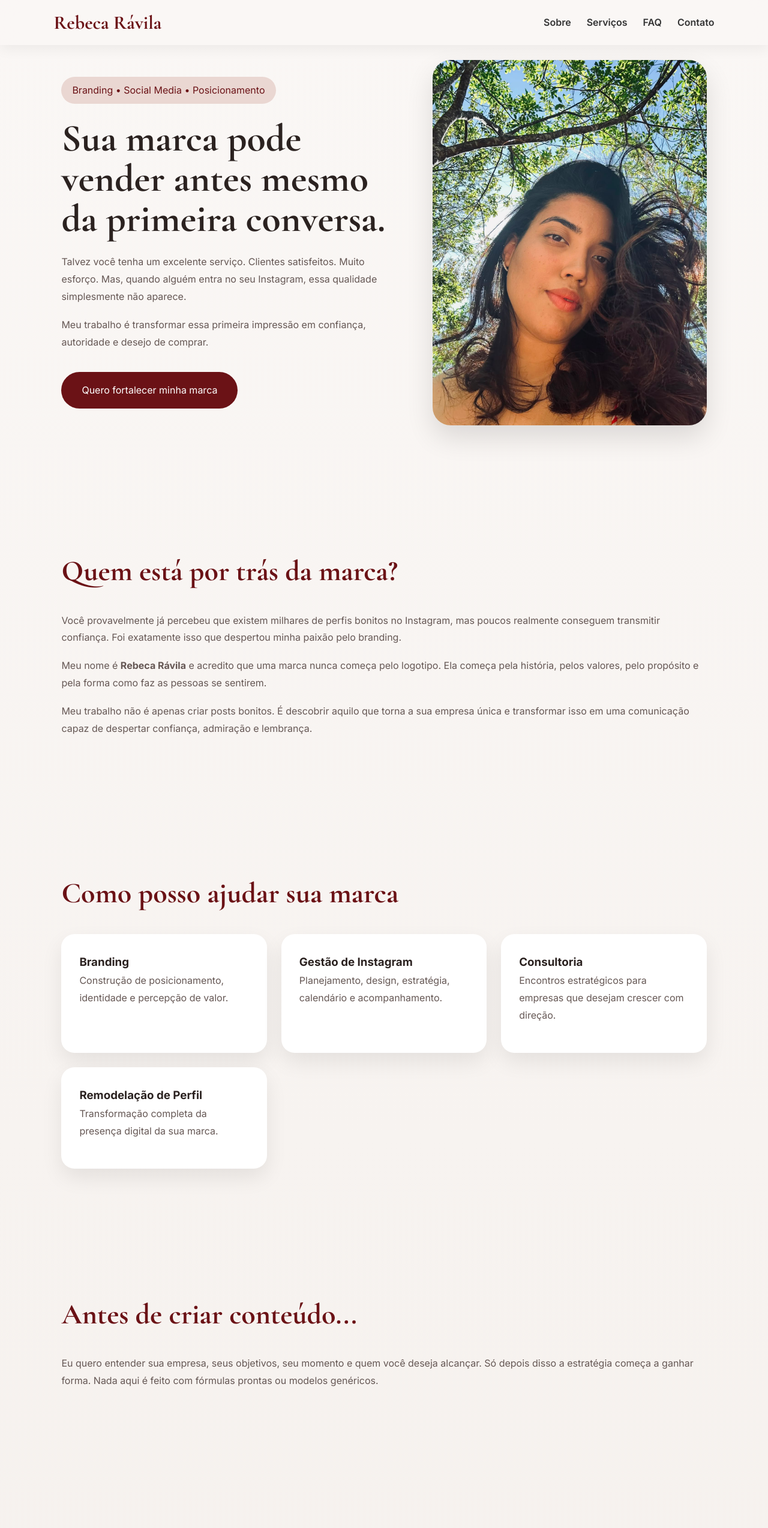
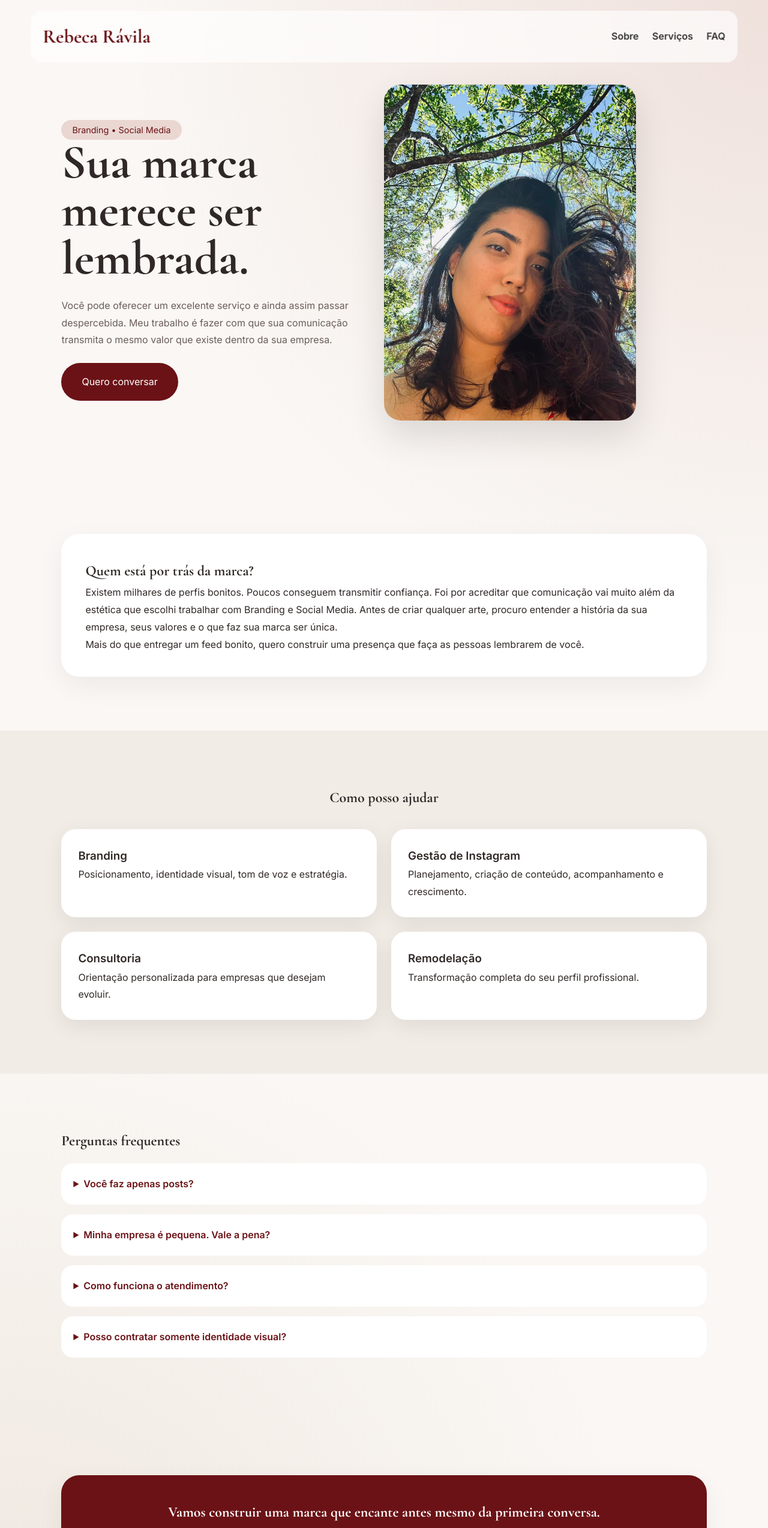
Before and after one commit to rebcaravila-code/site, a plain HTML site: page index.html in a window 1280 px wide. Shown: the top 2547 px of the page at 60% size. Drawn offline with nearby package versions, Linux system fonts and the light colour scheme.

Commit message:
Update index.html

```diff
--- a/index.html
+++ b/index.html
@@ -2,120 +2,113 @@
     <html lang="pt-BR">
     <head>
     <meta charset="UTF-8">
-    <meta name="viewport" content="width=device-width, initial-scale=1.0">
-    <title>Rebeca Rávila | Branding & Social Media</title>
-    <meta name="description" content="Branding e Social Media para mulheres empreendedoras.">
+    <meta name="viewport" content="width=device-width,initial-scale=1.0">
+    <title>Rebeca Rávila</title>
     <link rel="preconnect" href="https://fonts.googleapis.com">
     <link rel="preconnect" href="https://fonts.gstatic.com" crossorigin>
-    <link href="https://fonts.googleapis.com/css2?family=Cormorant+Garamond:wght@500;700&family=Inter:wght@300;400;500;600;700&display=swap" rel="stylesheet">
+    <link href="https://fonts.googleapis.com/css2?family=Cormorant+Garamond:wght@500;700&family=Inter:wght@300;400;500;600&display=swap" rel="stylesheet">
     <style>
-    :root{--wine:#6b1216;--bg:#faf7f5;--text:#2b2220;--muted:#655754;--card:#fff;}
+    :root{--wine:#6b1216;--cream:#faf7f4;--beige:#f2ece7;--text:#302826}
     *{margin:0;padding:0;box-sizing:border-box}
     html{scroll-behavior:smooth}
-    body{font-family:Inter,sans-serif;background:linear-gradient(#faf7f5,#f4efeb);color:var(--text);line-height:1.8}
-    header{position:fixed;top:0;width:100%;display:flex;justify-content:space-between;align-items:center;padding:18px 7%;background:rgba(250,247,245,.9);backdrop-filter:blur(16px);box-shadow:0 8px 20px rgba(0,0,0,.05)}
-    .logo{font:700 2rem "Cormorant Garamond",serif;color:var(--wine)}
-    nav a{margin-left:26px;text-decoration:none;color:#333;font-weight:600}
-    section{padding:100px 8%}
-    .hero{display:grid;grid-template-columns:1.1fr .9fr;gap:60px;align-items:center;min-height:100vh}
-    .tag{display:inline-block;background:#ead7d2;color:var(--wine);padding:8px 18px;border-radius:999px}
+    body{font-family:Inter,sans-serif;background:
+    radial-gradient(circle at top right,#efe1dc 0%,transparent 35%),
+    radial-gradient(circle at bottom left,#efe7df 0%,transparent 35%),
+    var(--cream);color:var(--text);line-height:1.8}
+    header{position:fixed;top:18px;left:50%;transform:translateX(-50%);
+    width:92%;padding:14px 20px;background:rgba(255,255,255,.65);
+    backdrop-filter:blur(18px);border-radius:18px;display:flex;
+    justify-content:space-between;align-items:center;z-index:1000}
+    header nav a{text-decoration:none;color:#333;margin-left:18px;font-weight:600}
+    .hero{min-height:100svh;display:flex;flex-direction:column;justify-content:center;align-items:center;padding:110px 8% 40px;text-align:center}
+    .hero img{width:min(92vw,420px);border-radius:28px;box-shadow:0 25px 60px rgba(0,0,0,.12);margin-bottom:28px}
+    .tag{background:#ead7d2;color:var(--wine);padding:8px 18px;border-radius:999px;font-size:.9rem}
     h1,h2{font-family:"Cormorant Garamond",serif}
-    h1{font-size:4rem;margin:24px 0;line-height:1.05}
-    h2{font-size:3rem;color:var(--wine);margin-bottom:24px}
-    p{color:var(--muted);margin-bottom:18px}
-    .btn{display:inline-block;padding:16px 34px;background:var(--wine);color:#fff;border-radius:999px;text-decoration:none;margin-top:18px}
-    img{width:100%;max-width:520px;border-radius:30px;box-shadow:0 20px 45px rgba(0,0,0,.12)}
-    .cards{display:grid;grid-template-columns:repeat(auto-fit,minmax(260px,1fr));gap:24px}
-    .card{background:#fff;padding:30px;border-radius:22px;box-shadow:0 15px 35px rgba(0,0,0,.08)}
-    details{background:#fff;padding:20px;border-radius:18px;margin:15px 0;box-shadow:0 10px 25px rgba(0,0,0,.06)}
-    summary{font-weight:700;cursor:pointer;color:var(--wine)}
-    .cta{text-align:center;background:var(--wine);color:#fff;border-radius:28px}
+    h1{font-size:clamp(3rem,9vw,5rem);line-height:1}
+    .hero p{max-width:620px;margin:24px auto;color:#6a5d59}
+    .btn{display:inline-block;padding:17px 34px;background:var(--wine);color:#fff;border-radius:999px;text-decoration:none}
+    section{padding:90px 8%}
+    .block{background:#fff;border-radius:30px;padding:40px;box-shadow:0 15px 45px rgba(0,0,0,.06)}
+    .alt{background:var(--beige)}
+    .grid{display:grid;grid-template-columns:1fr;gap:24px;margin-top:30px}
+    .card{background:#fff;padding:28px;border-radius:24px;box-shadow:0 10px 35px rgba(0,0,0,.08)}
+    .card:hover{transform:translateY(-6px);transition:.3s}
+    details{background:#fff;border-radius:20px;padding:20px;margin:16px 0}
+    summary{font-weight:700;color:var(--wine);cursor:pointer}
+    .cta{background:var(--wine);color:#fff;text-align:center;border-radius:30px}
     .cta p{color:#f7eded}
-    footer{text-align:center;padding:40px;color:#777}
-    @media(max-width:900px){.hero{grid-template-columns:1fr;text-align:center}nav{display:none}h1{font-size:2.8rem}}
+    .bottom-bar{position:fixed;bottom:16px;left:50%;transform:translateX(-50%);
+    width:92%;background:#fff;border-radius:18px;padding:12px 18px;
+    display:flex;justify-content:space-around;box-shadow:0 15px 35px rgba(0,0,0,.12)}
+    .bottom-bar a{text-decoration:none;color:var(--wine);font-weight:700}
+    @media(min-width:900px){
+    .hero{display:grid;grid-template-columns:1fr 1fr;text-align:left}
+    .hero div{text-align:left}
+    .grid{grid-template-columns:repeat(2,1fr)}
+    .bottom-bar{display:none}
+    }
     </style>
     </head>
     <body>
+
     <header>
-    <div class="logo">Rebeca Rávila</div>
+    <strong style="font-family:Cormorant Garamond,serif;color:#6b1216;font-size:2rem">Rebeca Rávila</strong>
     <nav>
-    <a href="#sobre">Sobre</a><a href="#servicos">Serviços</a><a href="#faq">FAQ</a><a href="#contato">Contato</a>
+    <a href="#sobre">Sobre</a>
+    <a href="#servicos">Serviços</a>
+    <a href="#faq">FAQ</a>
     </nav>
     </header>
 
     <section class="hero">
     <div>
-    <span class="tag">Branding • Social Media • Posicionamento</span>
-    <h1>Sua marca pode vender antes mesmo da primeira conversa.</h1>
-    <p>Talvez você tenha um excelente serviço. Clientes satisfeitos. Muito esforço. Mas, quando alguém entra no seu Instagram, essa qualidade simplesmente não aparece.</p>
-    <p>Meu trabalho é transformar essa primeira impressão em confiança, autoridade e desejo de comprar.</p>
-    <a class="btn" href="#contato">Quero fortalecer minha marca</a>
+    <span class="tag">Branding • Social Media</span>
+    <h1>Sua marca merece ser lembrada.</h1>
+    <p>Você pode oferecer um excelente serviço e ainda assim passar despercebida. Meu trabalho é fazer com que sua comunicação transmita o mesmo valor que existe dentro da sua empresa.</p>
+    <a class="btn" href="#contato">Quero conversar</a>
     </div>
     <img src="sua-foto.jpeg" alt="Rebeca Rávila">
     </section>
 
     <section id="sobre">
+    <div class="block">
     <h2>Quem está por trás da marca?</h2>
-    <p>Você provavelmente já percebeu que existem milhares de perfis bonitos no Instagram, mas poucos realmente conseguem transmitir confiança. Foi exatamente isso que despertou minha paixão pelo branding.</p>
-    <p>Meu nome é <strong>Rebeca Rávila</strong> e acredito que uma marca nunca começa pelo logotipo. Ela começa pela história, pelos valores, pelo propósito e pela forma como faz as pessoas se sentirem.</p>
-    <p>Meu trabalho não é apenas criar posts bonitos. É descobrir aquilo que torna a sua empresa única e transformar isso em uma comunicação capaz de despertar confiança, admiração e lembrança.</p>
-    </section>
-
-    <section id="servicos">
-    <h2>Como posso ajudar sua marca</h2>
-    <div class="cards">
-    <div class="card"><h3>Branding</h3><p>Construção de posicionamento, identidade e percepção de valor.</p></div>
-    <div class="card"><h3>Gestão de Instagram</h3><p>Planejamento, design, estratégia, calendário e acompanhamento.</p></div>
-    <div class="card"><h3>Consultoria</h3><p>Encontros estratégicos para empresas que desejam crescer com direção.</p></div>
-    <div class="card"><h3>Remodelação de Perfil</h3><p>Transformação completa da presença digital da sua marca.</p></div>
+    <p>Existem milhares de perfis bonitos. Poucos conseguem transmitir confiança. Foi por acreditar que comunicação vai muito além da estética que escolhi trabalhar com Branding e Social Media. Antes de criar qualquer arte, procuro entender a história da sua empresa, seus valores e o que faz sua marca ser única.</p>
+    <p>Mais do que entregar um feed bonito, quero construir uma presença que faça as pessoas lembrarem de você.</p>
     </div>
     </section>
 
-    <section>
-    <h2>Antes de criar conteúdo...</h2>
-    <p>Eu quero entender sua empresa, seus objetivos, seu momento e quem você deseja alcançar. Só depois disso a estratégia começa a ganhar forma. Nada aqui é feito com fórmulas prontas ou modelos genéricos.</p>
+    <section class="alt" id="servicos">
+    <h2 style="text-align:center;margin-bottom:20px">Como posso ajudar</h2>
+    <div class="grid">
+    <div class="card"><h3>Branding</h3><p>Posicionamento, identidade visual, tom de voz e estratégia.</p></div>
+    <div class="card"><h3>Gestão de Instagram</h3><p>Planejamento, criação de conteúdo, acompanhamento e crescimento.</p></div>
+    <div class="card"><h3>Consultoria</h3><p>Orientação personalizada para empresas que desejam evoluir.</p></div>
+    <div class="card"><h3>Remodelação</h3><p>Transformação completa do seu perfil profissional.</p></div>
+    </div>
     </section>
 
     <section id="faq">
     <h2>Perguntas frequentes</h2>
-
-    <details>
-    <summary>Você cria apenas posts para Instagram?</summary>
-    <p>Não. Os posts são apenas uma consequência da estratégia. Antes de qualquer publicação, analiso seu posicionamento, identidade visual, linguagem, diferenciais, objetivos e comportamento do público. Assim, cada conteúdo passa a comunicar valor e não apenas preencher o feed.</p>
-    </details>
-
-    <details>
-    <summary>Minha empresa ainda é pequena. Vale a pena investir?</summary>
-    <p>Sim. Empresas menores têm ainda mais a ganhar com um posicionamento consistente. Construir uma marca forte desde o início evita retrabalho, fortalece sua autoridade e faz com que seus clientes enxerguem valor antes mesmo de conhecer seus preços.</p>
-    </details>
-
-    <details>
-    <summary>Você atende somente empresas da área da beleza?</summary>
-    <p>Não. Embora eu tenha experiência nesse segmento, atendo diferentes nichos. Cada projeto é desenvolvido de forma personalizada para refletir a essência e os objetivos da marca.</p>
-    </details>
-
-    <details>
-    <summary>Como funciona o processo?</summary>
-    <p>Tudo começa com uma conversa. Quero entender sua empresa, seus desafios e onde você deseja chegar. Depois disso desenvolvo uma estratégia personalizada, apresento um plano de ação e iniciamos a construção da comunicação da sua marca.</p>
-    </details>
-
-    <details>
-    <summary>Em quanto tempo aparecem os resultados?</summary>
-    <p>O fortalecimento de uma marca acontece de forma contínua. Muitas clientes percebem mudanças nas primeiras semanas, principalmente na forma como são percebidas pelo público. Resultados comerciais tendem a crescer conforme a estratégia é aplicada com consistência.</p>
-    </details>
-
-    <details>
-    <summary>Posso contratar apenas identidade visual?</summary>
-    <p>Sim. Também desenvolvo projetos exclusivos de identidade visual e branding para empresas que desejam reposicionar sua marca sem contratar a gestão mensal.</p>
-    </details>
+    <details><summary>Você faz apenas posts?</summary><p>Não. Todo conteúdo nasce de uma estratégia. Analiso posicionamento, público, diferenciais, identidade visual e objetivos antes de criar qualquer publicação.</p></details>
+    <details><summary>Minha empresa é pequena. Vale a pena?</summary><p>Sim. Um posicionamento forte desde o início ajuda sua marca a transmitir profissionalismo, conquistar confiança e crescer com mais consistência.</p></details>
+    <details><summary>Como funciona o atendimento?</summary><p>Começamos com uma conversa para entender sua realidade. Depois apresento uma estratégia personalizada e desenvolvemos a comunicação da sua marca de forma alinhada aos seus objetivos.</p></details>
+    <details><summary>Posso contratar somente identidade visual?</summary><p>Sim. Também desenvolvo projetos exclusivos de branding e identidade visual.</p></details>
     </section>
 
-    <section class="cta" id="contato">
-    <h2>Vamos construir uma marca que as pessoas lembrem.</h2>
-    <p>Se você acredita que sua empresa merece transmitir mais valor, será um prazer conhecer sua história.</p>
-    <a class="btn" style="background:#fff;color:#6b1216" href="#">Conversar no WhatsApp</a>
+    <section id="contato">
+    <div class="cta block">
+    <h2>Vamos construir uma marca que encante antes mesmo da primeira conversa.</h2>
+    <p>Será um prazer conhecer sua história e pensar em uma estratégia feita para o seu negócio.</p>
+    <p><a class="btn" href="#">Falar no WhatsApp</a></p>
+    </div>
     </section>
 
-    <footer>© 2026 • Rebeca Rávila • Branding & Social Media</footer>
+    <div class="bottom-bar">
+    <a href="#">Início</a>
+    <a href="#">Instagram</a>
+    <a href="#">WhatsApp</a>
+    </div>
+
     </body>
     </html>
```
